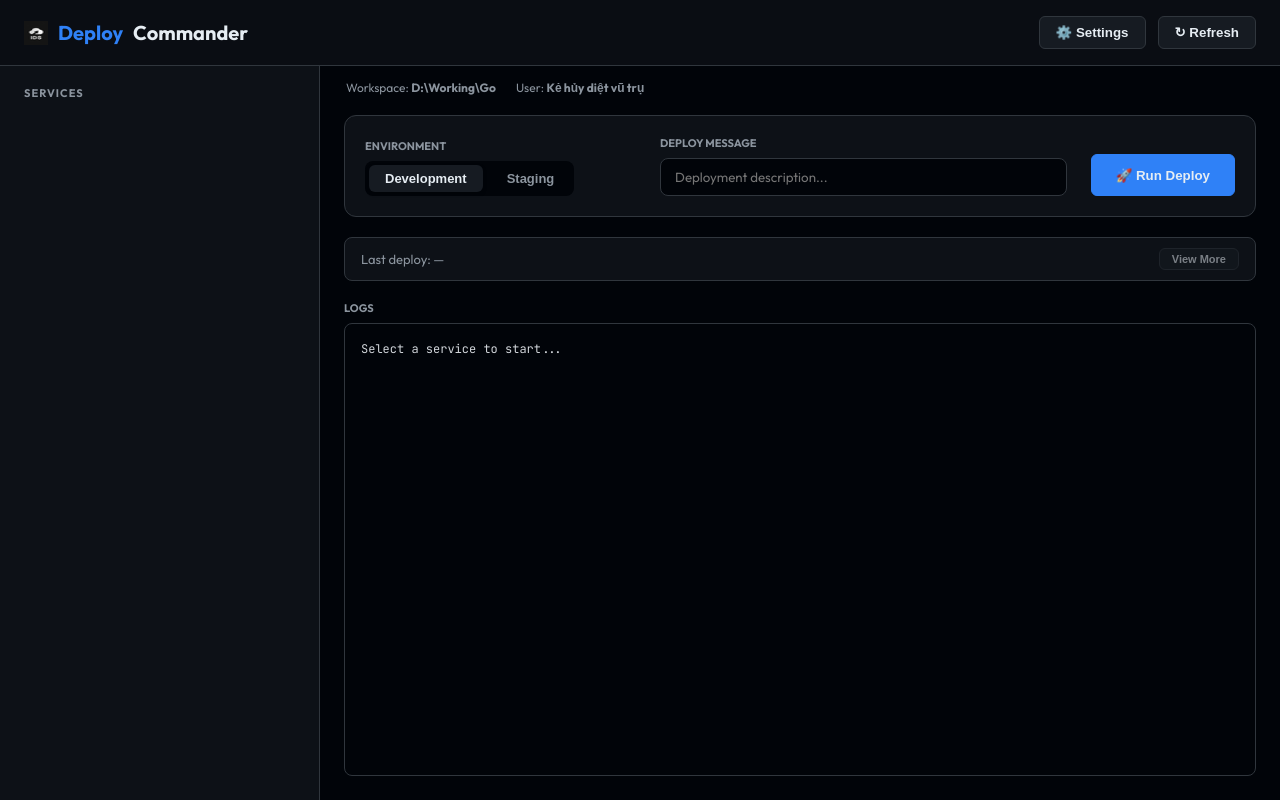
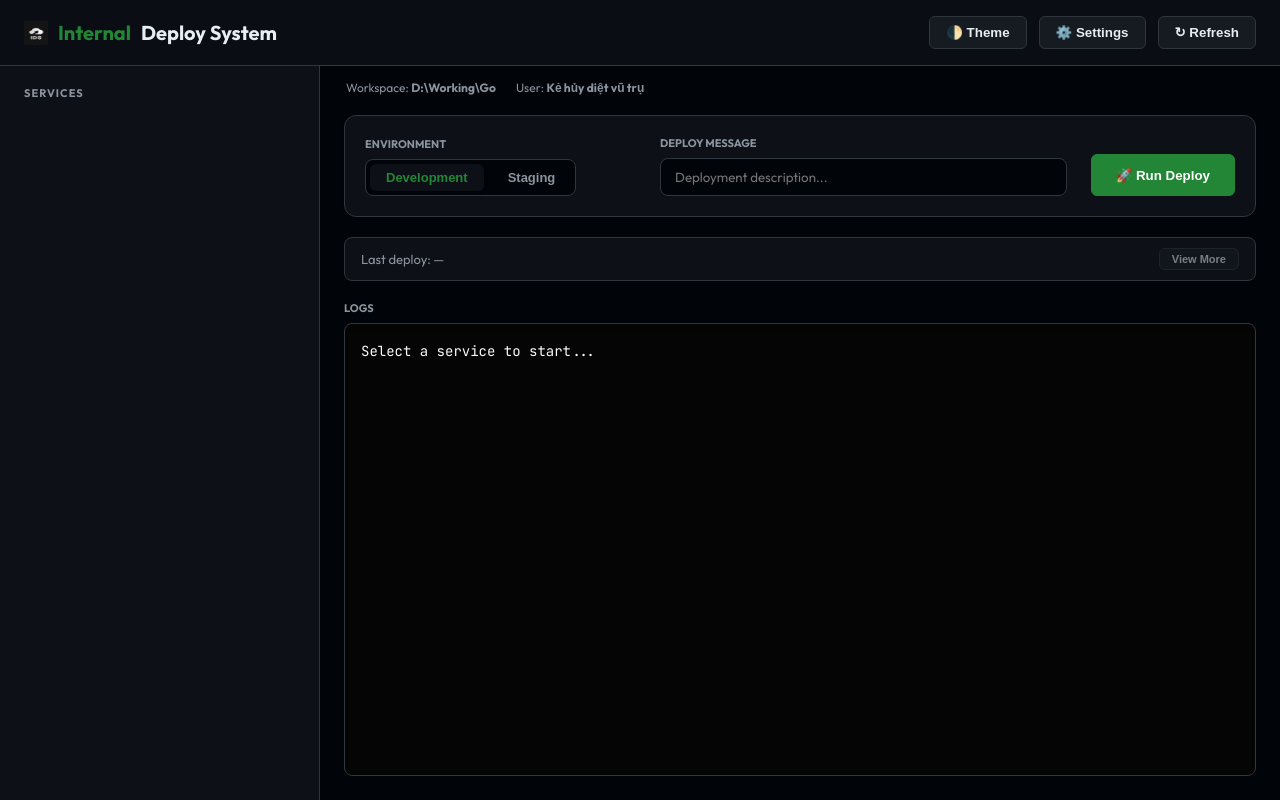
Before and after one commit to thangtranitwork/internal-deploy-system, a Flask app: page / in a window 1280 px wide. Run offline with Flask 3, Linux system fonts and the light colour scheme; data that the repository does not hold is empty.

Commit message:
feat: add theme toggle and improve web UI styling for accessibility
- Introduced light/dark theme toggle with persistent preference.
- Enhanced visual hierarchy with improved button hover effects and animations.
- Added scrollbar customization for consistent UI across themes.
- Updated modal, terminal, and service styles for better readability and contrast.
- Improved layout responsiveness and interaction feedback.

```diff
--- a/templates/index.html
+++ b/templates/index.html
@@ -3,26 +3,56 @@
 <head>
     <meta charset="UTF-8">
     <meta name="viewport" content="width=device-width, initial-scale=1.0">
-    <title>Service Deploy Commander | Web</title>
+    <title>Internal Deploy System | Web</title>
     <link rel="icon" type="image/x-icon" href="/favicon.ico">
     <link rel="preconnect" href="https://fonts.googleapis.com">
     <link rel="preconnect" href="https://fonts.gstatic.com" crossorigin>
     <link href="https://fonts.googleapis.com/css2?family=Outfit:wght@300;400;600;700&family=JetBrains+Mono:wght@400;500&display=swap" rel="stylesheet">
     <style>
         :root {
+            /* Dark Theme (Default) */
             --bg-body: #010409;
             --bg-card: #0d1117;
             --bg-hover: #161b22;
             --border: #30363d;
             --text-main: #e6edf3;
             --text-dim: #8b949e;
-            --accent: #2f81f7;
-            --accent-glow: rgba(47, 129, 247, 0.3);
+            --accent: #238636;
+            --accent-glow: rgba(35, 134, 54, 0.3);
             --success: #3fb950;
             --error: #f85149;
             --font-main: 'Outfit', sans-serif;
             --font-mono: 'JetBrains Mono', monospace;
+            --terminal-bg: #050505;
+            --terminal-text: #f8fafc;
+            --header-bg: rgba(13, 17, 23, 0.8);
+            --modal-overlay: rgba(0, 0, 0, 0.8);
         }
+
+        body.light-theme {
+            --bg-body: #f3f7f4;
+            --bg-card: #ffffff;
+            --bg-hover: #f1f5f9;
+            --border: #e2e8f0;
+            --text-main: #1a1c1e;
+            --text-dim: #64748b;
+            --accent: #10b981;
+            --accent-glow: rgba(16, 185, 129, 0.1);
+            --success: #059669;
+            --error: #ef4444;
+            --terminal-bg: #050505;
+            --terminal-text: #f8fafc;
+            --header-bg: rgba(255, 255, 255, 0.8);
+            --modal-overlay: rgba(15, 23, 42, 0.5);
+        }
+
+        /* Custom Scrollbar */
+        ::-webkit-scrollbar { width: 8px; height: 8px; }
+        ::-webkit-scrollbar-track { background: transparent; }
+        ::-webkit-scrollbar-thumb { background: var(--border); border-radius: 10px; }
+        ::-webkit-scrollbar-thumb:hover { background: var(--text-dim); }
+        .light-theme::-webkit-scrollbar-thumb { background: #d1d5db; }
+        .light-theme::-webkit-scrollbar-thumb:hover { background: #9ca3af; }
 
         * { box-sizing: border-box; }
         body {
@@ -65,9 +97,12 @@
             align-items: center;
             gap: 8px;
         }
+        .light-theme button { background: #ffffff; }
         button:hover { background: var(--border); border-color: var(--text-dim); transform: translateY(-1px); }
-        button.primary { background: var(--accent); border-color: var(--accent); }
-        button.primary:hover { background: #4a94ff; box-shadow: 0 0 15px var(--accent-glow); }
+        .light-theme button:hover { background: var(--bg-hover); border-color: var(--accent); }
+
+        button.primary { background: var(--accent); border-color: var(--accent); color: white; }
+        button.primary:hover { background: var(--success); box-shadow: 0 4px 12px var(--accent-glow); }
         button:disabled { opacity: 0.5; cursor: not-allowed; transform: none !important; }
 
         /* Layout */
@@ -118,16 +167,17 @@
             border: 1px solid var(--border);
             border-radius: 12px;
             padding: 20px;
+            box-shadow: 0 1px 3px rgba(0,0,0,0.1);
         }
 
         .label { font-size: 11px; font-weight: 700; color: var(--text-dim); text-transform: uppercase; margin-bottom: 8px; }
 
-        .env-selector { display: flex; gap: 8px; background: var(--bg-body); padding: 4px; border-radius: 8px; width: fit-content; }
+        .env-selector { display: flex; gap: 8px; background: var(--bg-body); padding: 4px; border-radius: 8px; width: fit-content; border: 1px solid var(--border); }
         .env-btn {
             padding: 6px 16px; border-radius: 6px; border: none; background: transparent; color: var(--text-dim);
             font-size: 13px; font-weight: 600; cursor: pointer; transition: 0.2s;
         }
-        .env-btn.active { background: var(--bg-hover); color: var(--text-main); box-shadow: 0 2px 4px rgba(0,0,0,0.2); }
+        .env-btn.active { background: var(--bg-card); color: var(--accent); box-shadow: 0 2px 4px rgba(0,0,0,0.1); }
 
         input {
             width: 100%;
@@ -138,37 +188,39 @@
             border-radius: 8px;
             font-family: inherit;
             outline: none;
-            transition: border-color 0.2s;
+            transition: all 0.2s;
         }
-        input:focus { border-color: var(--accent); }
+        input:focus { border-color: var(--accent); box-shadow: 0 0 0 3px var(--accent-glow); }
 
         /* Log Terminal */
         .terminal-container { flex: 1; display: flex; flex-direction: column; min-height: 0; }
         #terminal {
             flex: 1;
-            background: #010409;
+            background: var(--terminal-bg);
             border: 1px solid var(--border);
             border-radius: 8px;
             padding: 16px;
             font-family: var(--font-mono);
-            font-size: 12px;
+            font-size: 14px;
             line-height: 1.6;
-            color: #d1d5da;
+            color: var(--terminal-text);
             overflow-y: auto;
             white-space: pre-wrap;
             word-break: break-all;
+            box-shadow: inset 0 2px 4px rgba(0,0,0,0.2);
         }
 
         /* Modal Settings */
         #modal-overlay {
             position: fixed; top: 0; left:0; width: 100%; height: 100%;
-            background: rgba(0,0,0,0.8); display: none; justify-content: center; align-items: center; z-index: 1000;
+            background: var(--modal-overlay); backdrop-filter: blur(4px); display: none; justify-content: center; align-items: center; z-index: 1000;
         }
         .modal {
             background: var(--bg-card); border: 1px solid var(--border); border-radius: 16px;
             width: 500px; padding: 24px; display: flex; flex-direction: column; gap: 16px;
+            box-shadow: 0 20px 25px -5px rgba(0, 0, 0, 0.5);
         }
-        .modal-header { font-size: 18px; font-weight: 700; border-bottom: 1px solid var(--border); padding-bottom: 12px; }
+        .modal-header { font-size: 18px; font-weight: 700; border-bottom: 1px solid var(--border); padding-bottom: 12px; color: var(--accent); }
         .modal-footer { display: flex; justify-content: flex-end; gap: 12px; margin-top: 10px; }
 
         /* Info Bar */
@@ -181,8 +233,9 @@
 </head>
 <body>
     <header>
-        <div class="logo"><img src="/favicon.ico" alt="Logo" style="width: 24px; height: 24px;"> <span>Deploy</span> Commander</div>
+        <div class="logo"><img src="/favicon.ico" alt="Logo" style="width: 24px; height: 24px;"> <span>Internal</span> Deploy System</div>
         <div class="header-actions">
+            <button id="theme-toggle" onclick="toggleTheme()">🌓 Theme</button>
             <button onclick="openSettings()">⚙️ Settings</button>
             <button onclick="refreshServices()">↻ Refresh</button>
         </div>
@@ -278,8 +331,22 @@
         let settings = {};
 
         async function init() {
+            initTheme();
             await loadSettings();
             await refreshServices();
+        }
+
+        function initTheme() {
+            const savedTheme = localStorage.getItem('theme');
+            if (savedTheme === 'light') {
+                document.body.classList.add('light-theme');
+            }
+        }
+
+        function toggleTheme() {
+            document.body.classList.toggle('light-theme');
+            const isLight = document.body.classList.contains('light-theme');
+            localStorage.setItem('theme', isLight ? 'light' : 'dark');
         }
 
         async function loadSettings() {
@@ -325,9 +392,8 @@
                 item.innerHTML = `
                     <div class="service-name">📦 ${svc.name}</div>
                     <div class="service-meta">
-                        <span class="branch-tag">${svc.branch}</span>
-                        <span>•</span>
-                        <span>${svc.last_commit.substring(0, 30)}${svc.last_commit.length > 30 ? '...' : ''}</span>
+                        <div class="branch-tag">👀 Branch: ${svc.branch}</div>
+                        <div class="commit-msg">💬 Last commit: ${svc.last_commit}</div>
                     </div>
                 `;
                 list.appendChild(item);
```
Also changed, not shown: other parts of templates/index.html (+28 -12 lines).
